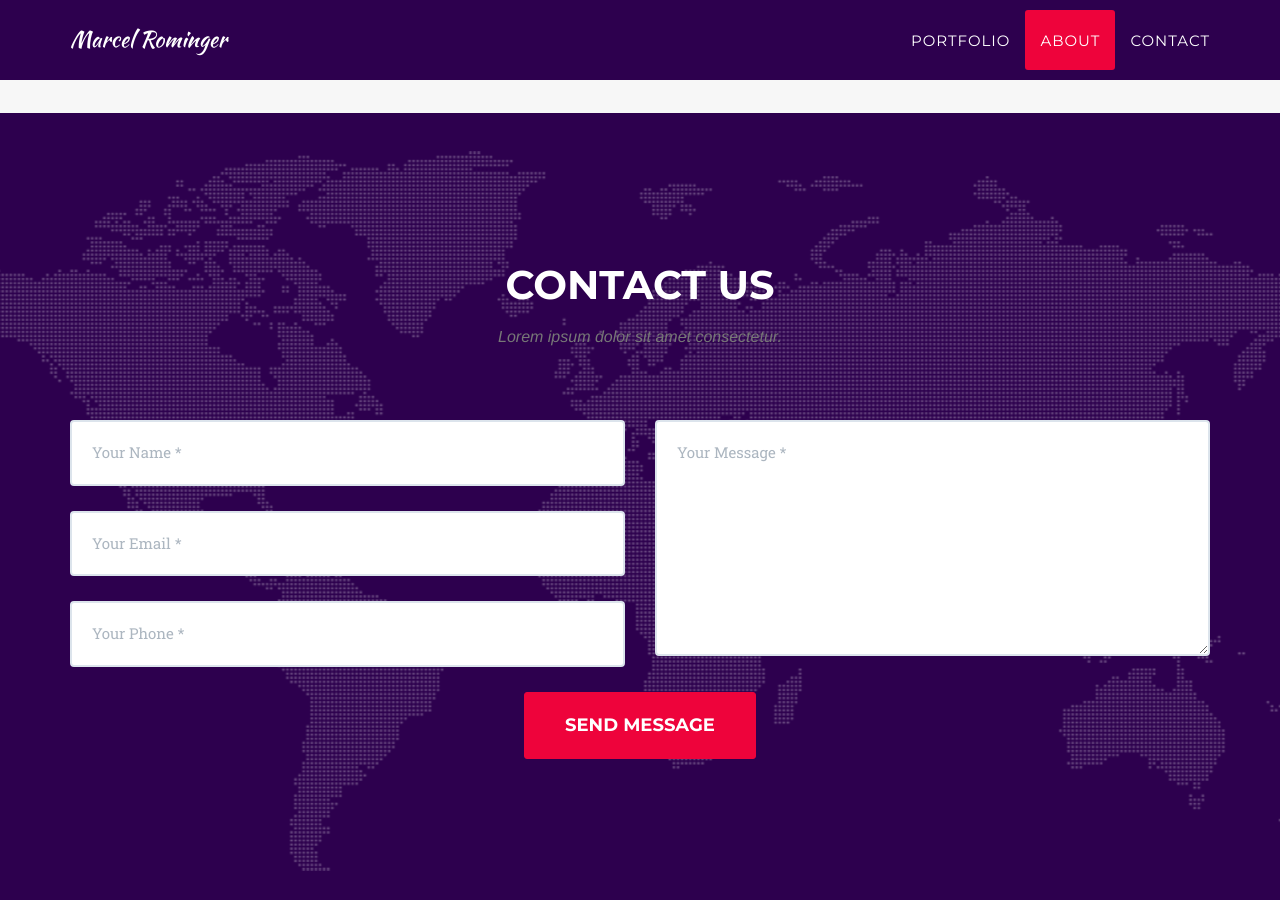
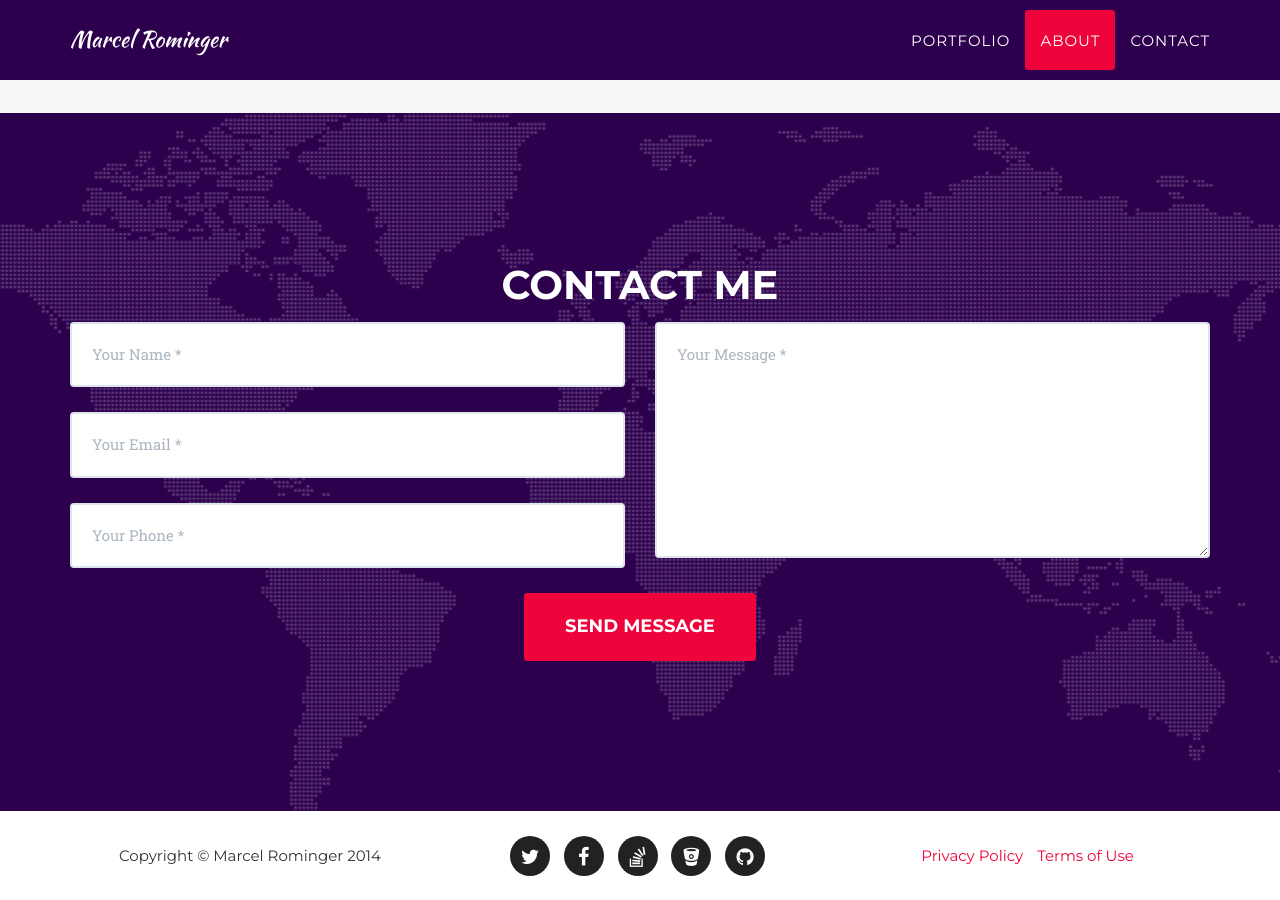
Before and after one commit to marororom/marororom.github.io, a Jekyll site: the page built from index.html, in a window 1280 px wide and 900 px high, scrolled down 3322 px. Built offline with Jekyll 4.4.1, drawn with Linux system fonts in a browser that asks for light colours; some web fonts are replaced.

Commit message:
changed text

```diff
--- a/_includes/contact.html
+++ b/_includes/contact.html
@@ -2,8 +2,7 @@
         <div class="container">
             <div class="row">
                 <div class="col-lg-12 text-center">
-                    <h2 class="section-heading">Contact Us</h2>
-                    <h3 class="section-subheading text-muted">Lorem ipsum dolor sit amet consectetur.</h3>
+                    <h2 class="section-heading">Contact Me</h2>
                 </div>
             </div>
             <div class="row">
```
Also changed, not shown: 1 other file.
